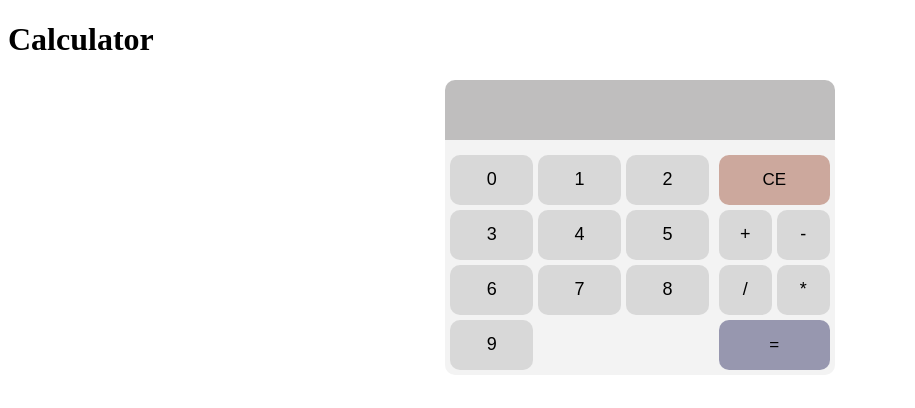
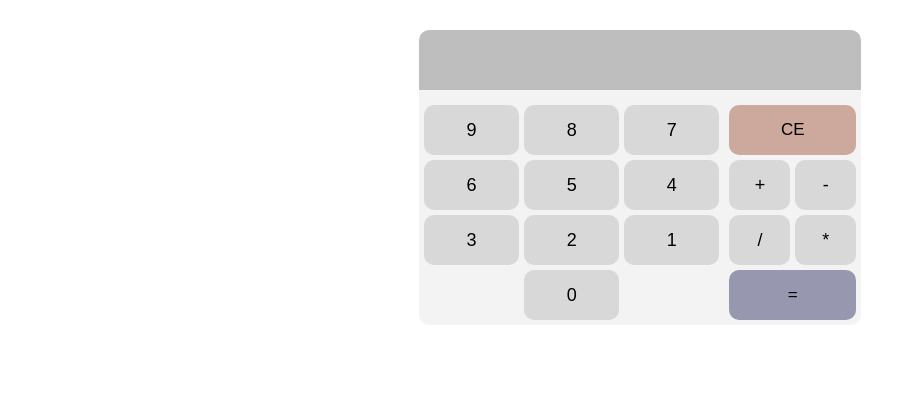
Before and after one commit to javier-agustin-ale/vue-calculator, a Vue app: page / in a window 1280 px wide. Shown: the top 408 px of the page, without its empty margins (0-915 px from the left). Built offline with nearby package versions, Linux system fonts and the light colour scheme.

Commit message:
Added transition for number, fix order number buttons and clear css complexity

```diff
--- a/src/App.vue
+++ b/src/App.vue
@@ -3,7 +3,20 @@ import Calculator from './components/calculator/calculator.vue';
 </script>
 
 <template>
-	<Calculator></Calculator>
+    <div class="content">
+        <Calculator></Calculator>
+    </div>
 </template>
 
-<style scoped></style>
+<style scoped>
+.content {
+    height: 100vh;
+    max-width: 35%;
+    margin: 30px auto;
+}
+@media (max-width: 650px) {
+    .content {
+        max-width: 90%;
+    }
+}
+</style>
--- a/src/components/calculator/calculator.vue
+++ b/src/components/calculator/calculator.vue
@@ -1,5 +1,5 @@
 <script setup lang="ts">
-import { ref } from 'vue';
+import { ref, nextTick } from 'vue';
 import EqualButton from '../buttons/equal-button.vue';
 import NumberButton from '../buttons/number-button.vue';
 import Display from '../display/display.vue';
@@ -8,10 +8,13 @@ const currentValue = ref('');
 const previousValue = ref('');
 const operator = ref('');
 
-const numberArray: number[] = [0, 1, 2, 3, 4, 5, 6, 7, 8, 9];
+const triggerAnimation = ref(false);
+
+const numberArray: number[] = [9, 8, 7, 6, 5, 4, 3, 2, 1, 0];
 const operatorsArray: string[] = ['+', '-', '/', '*'];
 
 const selectedOperator = (oper: string): void => {
+    if (!currentValue.value) return;
     if (previousValue.value === '') {
         previousValue.value = currentValue.value;
         currentValue.value = '';
@@ -21,6 +24,13 @@ const selectedOperator = (oper: string): void => {
         currentValue.value = '';
         operator.value = oper;
     }
+    triggerAnimation.value = false;
+    nextTick(() => {
+        triggerAnimation.value = true;
+        setTimeout(() => {
+            triggerAnimation.value = false;
+        }, 250);
+    });
 };
 const addNumber = (number: number): void => {
     currentValue.value += number;
@@ -31,8 +41,9 @@ const removeNumber = (): void => {
 };
 
 const solveOperation = (isEqual = true): void => {
+    if (!currentValue.value || !previousValue.value) return;
     const solve = previousValue.value + operator.value + currentValue.value;
-    const result = eval(solve);
+    const result = parseFloat(eval(solve).toFixed(4));
 
     if (isEqual) {
         currentValue.value = String(result);
@@ -44,17 +55,18 @@ const solveOperation = (isEqual = true): void => {
 </script>
 
 <template>
-    <h1>Calculator</h1>
     <Display
         :current-value="currentValue"
         :previous-value="previousValue"
         :operator="operator"
+        :trigger-animation="triggerAnimation"
     ></Display>
     <div class="calculator-container">
         <div class="numbers-container">
             <NumberButton
                 v-for="num in numberArray"
                 :btn-value="num"
+                :class="{ zero: num === 0 }"
                 @click="addNumber(num)"
             ></NumberButton>
         </div>
@@ -79,9 +91,7 @@ const solveOperation = (isEqual = true): void => {
 <style scoped>
 .calculator-container {
     padding: 15px 5px 5px 5px;
-    margin: auto;
     border-radius: 0 0 10px 10px;
-    max-width: 30%;
     display: flex;
     justify-content: space-between;
     gap: 10px;
@@ -92,6 +102,9 @@ const solveOperation = (isEqual = true): void => {
     display: grid;
     grid-template-columns: repeat(3, 1fr);
     gap: 5px;
+}
+.zero {
+    grid-column: 2;
 }
 .remove-btn {
     width: 100%;
--- a/src/components/display/display.vue
+++ b/src/components/display/display.vue
@@ -3,12 +3,14 @@ const props = defineProps({
     previousValue: String,
     currentValue: String,
     operator: String,
+
+    triggerAnimation: Boolean,
 });
 </script>
 
 <template>
     <div class="display">
-        <div class="values-container">
+        <div class="values-container" :class="{ animate: triggerAnimation }">
             <div class="previous-value">
                 {{ previousValue }}
                 {{ operator && previousValue ? operator : '' }}
@@ -24,16 +26,15 @@ const props = defineProps({
 .display {
     background-color: #b8b7b7e6;
     border-radius: 10px 10px 0 0;
-    max-width: 30%;
     padding: 5px;
     min-height: 50px;
     font-weight: 600;
-    font-size: 17px;
     letter-spacing: 2px;
-    margin: auto;
     text-align: end;
     display: grid;
+    overflow: hidden;
 }
+
 .values-container {
     padding: 5px 10px 0 0;
     display: flex;
@@ -42,9 +43,25 @@ const props = defineProps({
 }
 .previous-value {
     height: 50%;
-    color: gray;
+    color: #534e4e;
+    font-size: 17px;
 }
 .current-value {
     height: 50%;
+    font-size: 18px;
+}
+
+.previous-value,
+.current-value {
+    transition: transform 0.25s cubic-bezier(0.4, 0, 0.2, 1);
+}
+
+.values-container.animate .current-value {
+    transform: translateY(-10px);
+    opacity: 0.6;
+}
+
+.values-container.animate .previous-value {
+    transform: translateY(-10px);
 }
 </style>
```
